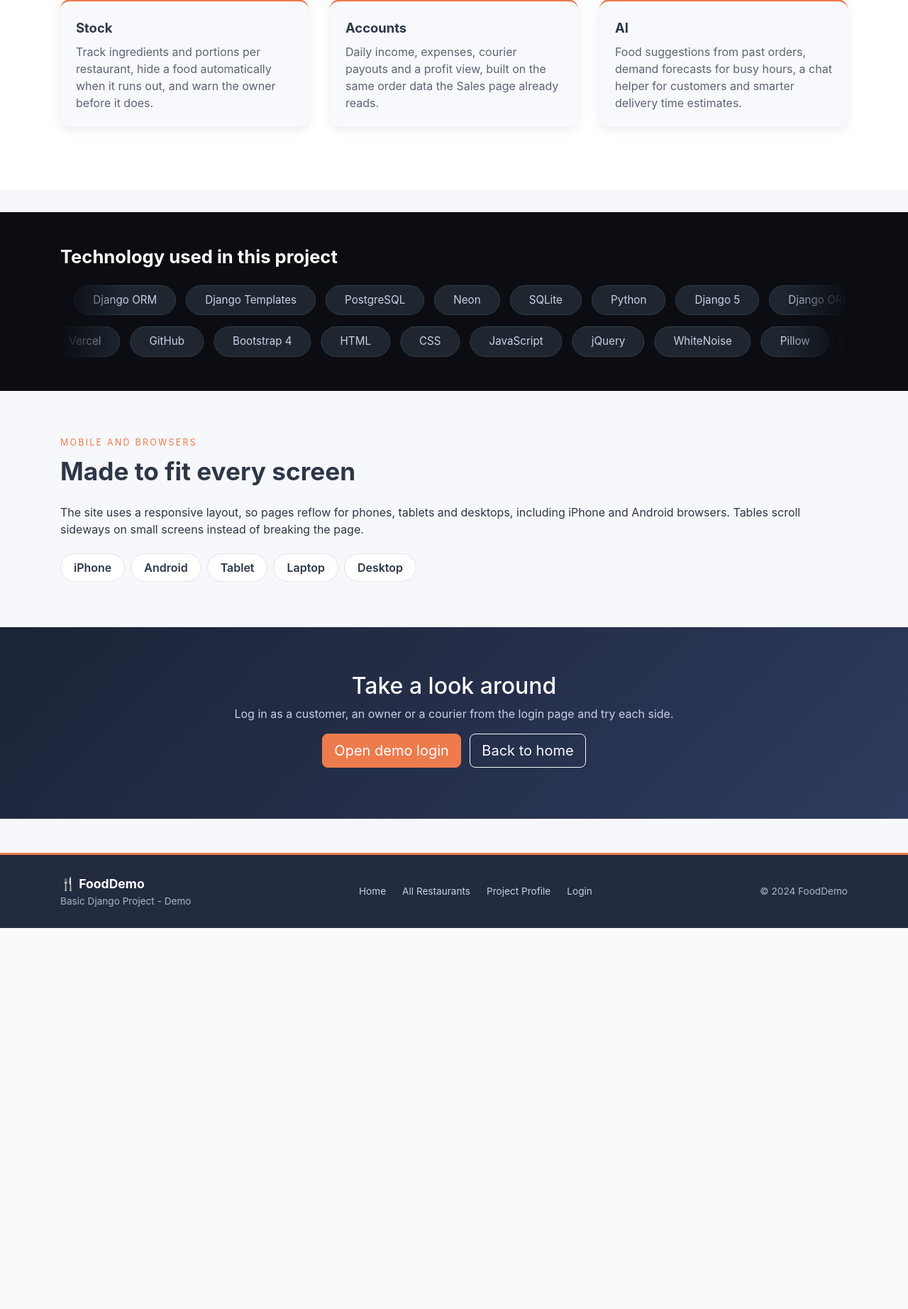
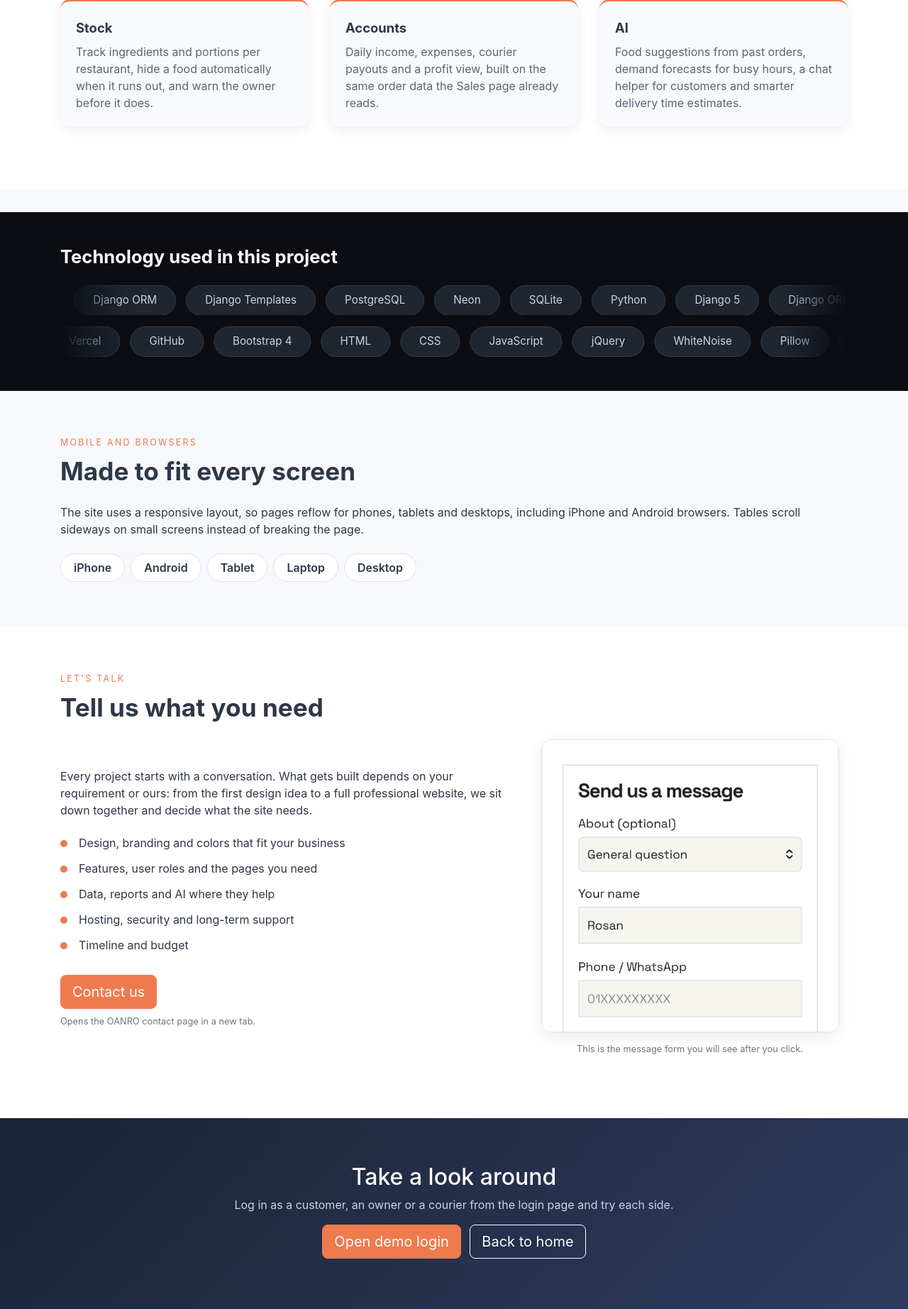
Before and after one commit to rosan777/RsnFood, a Django app: page /project-profile/ in a window 1280 px wide. Shown: the part 3618-5463 px from the top of the page at 71% size. Before the commit the page ends 4926 px from the top, so only its background shows below. Run offline with Django 5.2, Linux system fonts and the light colour scheme; some libraries are stand-ins or nearby versions.

Commit message:
Add Contact us section with form preview to the project profile

```diff
--- a/rsnfoods/templates/project_profile.html
+++ b/rsnfoods/templates/project_profile.html
@@ -1,4 +1,5 @@
 {% extends './base.html' %}
+{% load static %}
 {% block content %}
   <div class="demo-ticker" aria-label="Demo notice">
     <div class="ticker-track">
@@ -168,6 +169,33 @@
     </div>
   </section>
 
+  <section class="pp-section pp-alt reveal" id="contact">
+    <div class="container">
+      <p class="pp-eyebrow dark">Let's talk</p>
+      <h2 class="pp-h2">Tell us what you need</h2>
+      <div class="row align-items-center">
+        <div class="col-lg-7 mb-4">
+          <p>Every project starts with a conversation. What gets built depends on your requirement or ours: from the first design idea to a full professional website, we sit down together and decide what the site needs.</p>
+          <ul class="pp-talk">
+            <li>Design, branding and colors that fit your business</li>
+            <li>Features, user roles and the pages you need</li>
+            <li>Data, reports and AI where they help</li>
+            <li>Hosting, security and long-term support</li>
+            <li>Timeline and budget</li>
+          </ul>
+          <a href="https://oanro.com/contact" target="_blank" rel="noopener noreferrer" class="btn btn-primary btn-lg mt-2">Contact us</a>
+          <p class="small text-muted mt-2 mb-0">Opens the OANRO contact page in a new tab.</p>
+        </div>
+        <div class="col-lg-5 mb-4 text-center">
+          <a href="https://oanro.com/contact" target="_blank" rel="noopener noreferrer" class="pp-shot">
+            <img src="{% static 'img/contact-preview.png' %}" alt="The OANRO contact form: Send us a message, with About, Your name and Phone fields" loading="lazy" />
+          </a>
+          <p class="small text-muted mt-2 mb-0">This is the message form you will see after you click.</p>
+        </div>
+      </div>
+    </div>
+  </section>
+
   <section class="pp-cta reveal">
     <div class="container text-center">
       <h2>Take a look around</h2>
@@ -212,6 +240,12 @@
     .pp-step b { display: inline-block; width: 34px; height: 34px; line-height: 34px; border-radius: 50%; background: var(--rsn-accent); color: #fff; margin-bottom: 8px; }
     .pp-step span { display: block; font-size: 0.9rem; }
     .pp-chips span { display: inline-block; margin: 6px 8px 0 0; padding: 7px 18px; border-radius: 999px; background: #fff; border: 1px solid #dfe3ee; font-weight: 600; }
+    .pp-talk { list-style: none; padding: 0; margin: 1rem 0; }
+    .pp-talk li { position: relative; padding: 6px 0 6px 26px; }
+    .pp-talk li::before { content: ''; position: absolute; left: 0; top: 14px; width: 10px; height: 10px; border-radius: 50%; background: var(--rsn-accent); }
+    .pp-shot { display: inline-block; max-width: 420px; border-radius: 14px; overflow: hidden; border: 1px solid #dfe3ee; box-shadow: 0 6px 20px rgba(0, 0, 0, 0.08); transition: transform 0.25s ease, box-shadow 0.25s ease; }
+    .pp-shot:hover { transform: translateY(-4px); box-shadow: 0 12px 28px rgba(0, 0, 0, 0.14); }
+    .pp-shot img { display: block; width: 100%; height: auto; }
     .pp-cta { background: linear-gradient(135deg, #1b2336, #2e3b5e); color: #fff; padding: 64px 0; }
     .pp-cta p { color: #c9d1e6; }
     .reveal { opacity: 0; transform: translateY(24px); transition: opacity 0.7s ease, transform 0.7s ease; }
```
Also changed, not shown: rsnfoods/rsnapp/tests.py (+7 -0 lines), rsnfoods/static/img/contact-preview.png (added).
